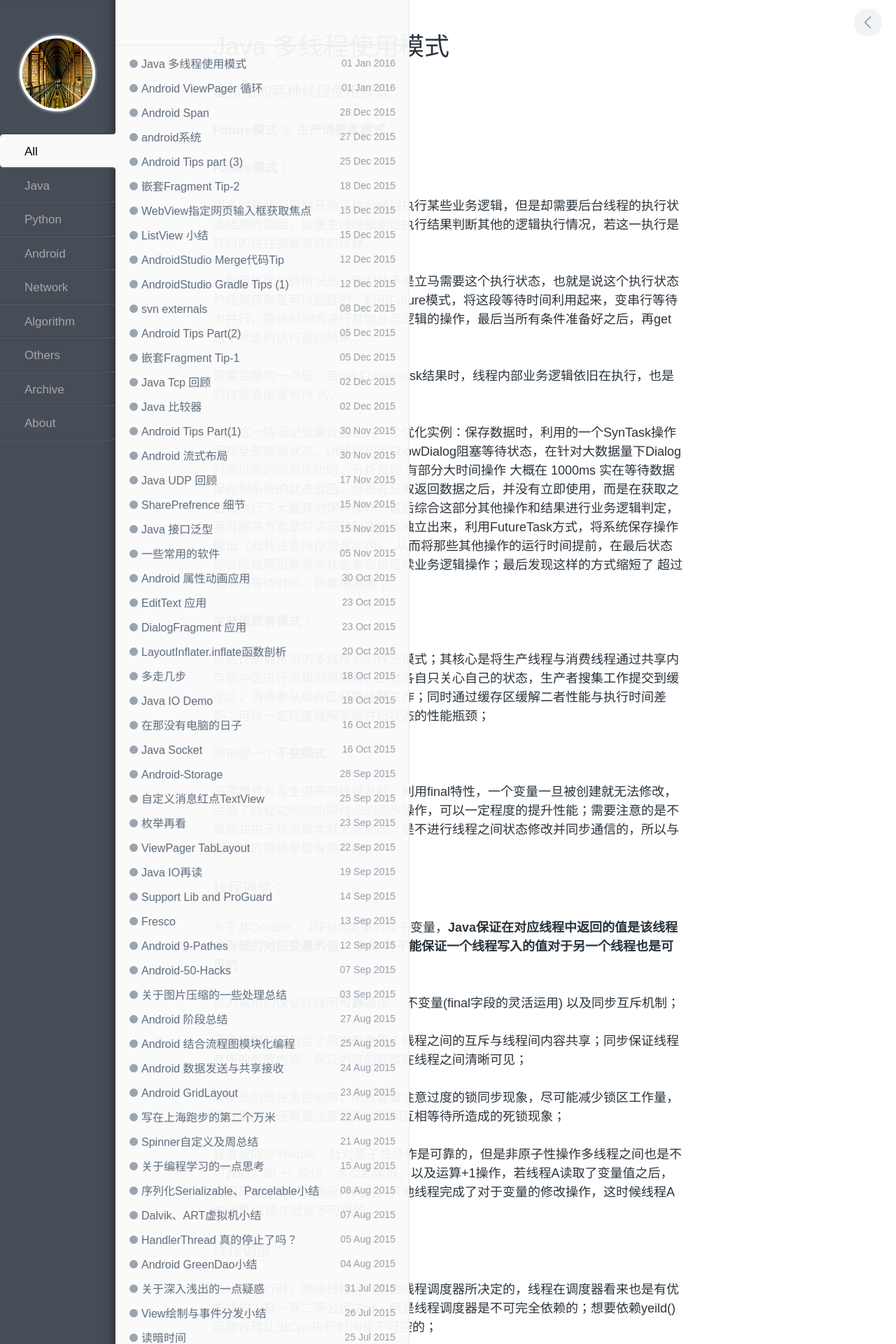
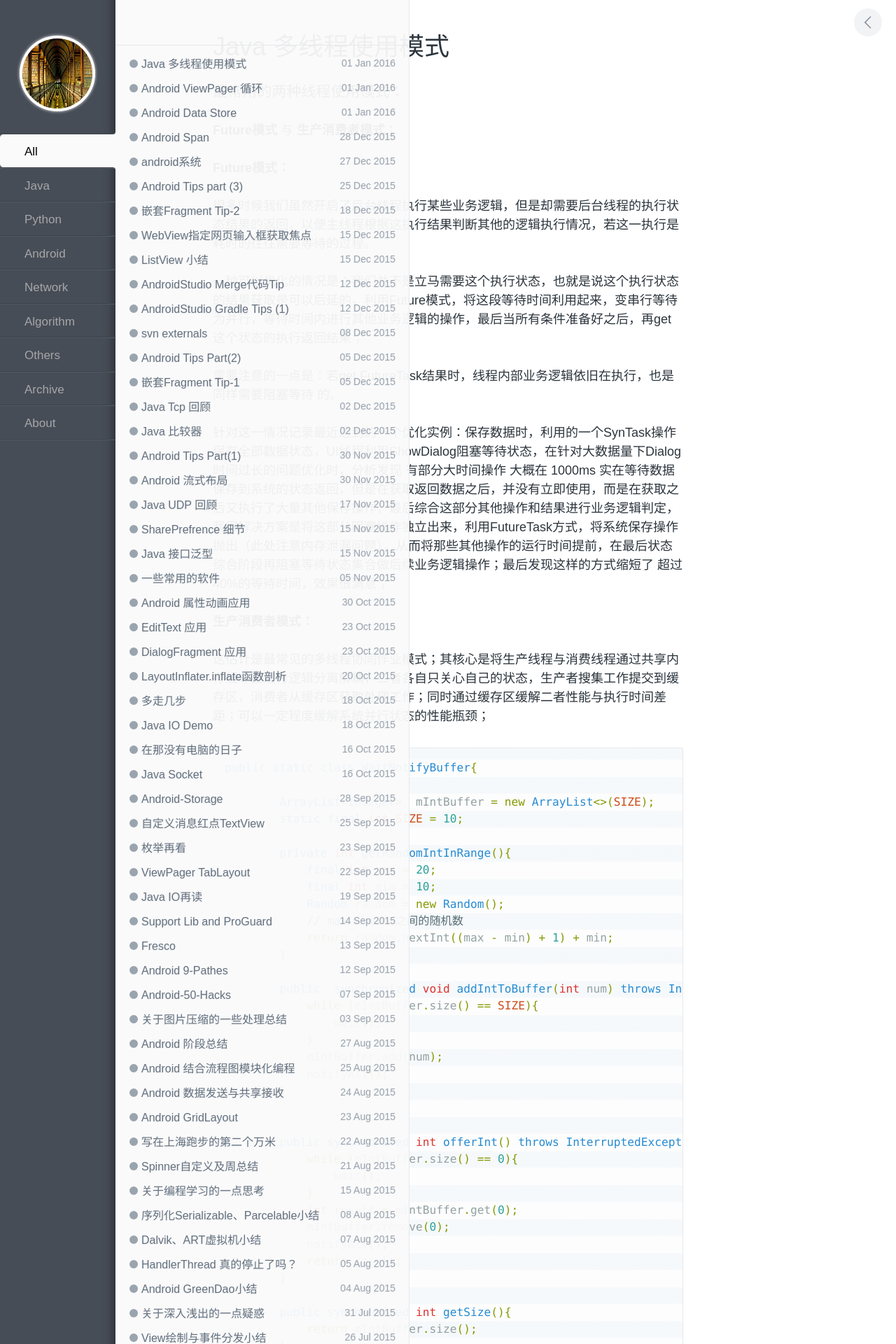
Before and after one commit to enlipan/enlipan.github.io, a Jekyll site: the page built from _posts/2016-01-01-java-thread-mode.md, in a window 1280 px wide. Shown: the top 1920 px of the page at 70% size. Built offline with Jekyll 4.4.1, drawn with Linux system fonts in a browser that asks for light colours; comment, search, counter and statistics services are not loaded; some of the changed text lies outside the part shown.

Commit message:
modify java thread

```diff
--- /dev/null
+++ b/_posts/2016-01-01-android-about-data-store.md
@@ -0,0 +1,5 @@
+---
+layout: post
+title: Android Data Store
+category: android
+---
--- a/_posts/2016-01-01-java-thread-mode.md
+++ b/_posts/2016-01-01-java-thread-mode.md
@@ -20,12 +20,68 @@ category: Java
 
 针对这一情况记录最近遇到的一个优化实例：保存数据时，利用的一个SynTask操作保存全部数据状态，UI线程利用ShowDialog阻塞等待状态，在针对大数据量下Dialog时间过长的问题优化时，分析发现 有部分大时间操作 大概在 1000ms 实在等待数据保存到系统的状态返回，但是在获取返回数据之后，并没有立即使用，而是在获取之后又执行了大量其他保存操作，最后综合这部分其他操作和结果进行业务逻辑判定，我得解决方案是将这部分阻塞操作独立出来，利用FutureTask方式，将系统保存操作抛出（此处注意内存泄漏问题），从而将那些其他操作的运行时间提前，在最后状态综合阶段再阻塞等待状态集合做后续业务逻辑操作；最后发现这样的方式缩短了 超过40%的等待时间，效果很满意；
 
+
 **生产消费者模式：**
 
 这估计是最常见的多线程协同作业模式；其核心是将生产线程与消费线程通过共享内存缓冲区进行逻辑分离解耦，二者各自只关心自己的状态，生产者搜集工作提交到缓存区，消费者从缓存区获取处理工作；同时通过缓存区缓解二者性能与执行时间差距；可以一定程度缓解系统并行状态的性能瓶颈；
 
 
+{% highlight java %}
 
+public static class WaitNotifyBuffer{
+
+        ArrayList<Integer>  mIntBuffer = new ArrayList<>(SIZE);
+        static final int SIZE = 10;
+
+        private int getRandomIntInRange(){
+            final int max = 20;
+            final int min = 10;
+            Random random = new Random();
+            // max - min 之间的随机数
+            return random.nextInt((max - min) + 1) + min;
+        }
+
+        public  synchronized void addIntToBuffer(int num) throws InterruptedException {
+            while (mIntBuffer.size() == SIZE){
+                wait();
+            }
+            mIntBuffer.add(num);
+            notifyAll();
+        }
+
+
+        public synchronized int offerInt() throws InterruptedException {
+            while (mIntBuffer.size() == 0){
+                wait();
+            }
+            int result = mIntBuffer.get(0);
+            mIntBuffer.remove(0);
+            notifyAll();
+            return result;
+        }
+
+        public synchronized int getSize(){
+            return mIntBuffer.size();
+        }
+
+    }
+
+
+    public static class BlockingQueueBuffer{
+
+    ArrayBlockingQueue<Integer> mIntBuffer = new ArrayBlockingQueue<>(10);
+
+        public void addIntToBuffer(int num) throws InterruptedException {
+            mIntBuffer.put(num);
+        }
+
+        public int offerInt() throws InterruptedException {
+            return mIntBuffer.take();
+        }
+
+    }
+
+{%  endhighlight %}
 
 顺带提一个**不变模式**;
 
@@ -87,20 +143,11 @@ category: Java
 
 
 
-
-
-
-
-
-
-
-
-
----
-
-顺带提一个遇到的小Tip：
+顺带提一个遇到的小**Tip**：
 
 关于Collections.copy();函数的OutOfIndex问题；
+
+destination List 内容长度要大于 src List，而不是容量大于，所以 new ArrayList(src.size())是错误的，正确方式是: new ArrayList(src);
 
 
 ---
@@ -109,6 +156,12 @@ Quote：
 
 [剖析Android中进程与线程调度之nice](http://droidyue.com/blog/2015/09/05/android-process-and-thread-schedule-nice/)
 
+[Java中的阻塞队列](http://www.infoq.com/cn/articles/java-blocking-queue)
+
+[Java Thread: notify() and wait() examples](http://www.programcreek.com/2009/02/notify-and-wait-example/)
+
+[如何在 Java 中正确使用 wait, notify 和 notifyAll](http://www.codeceo.com/article/java-wait-notify-notifyall-2.html)
+
 Effective Java
 
 Java程序性能优化
```
